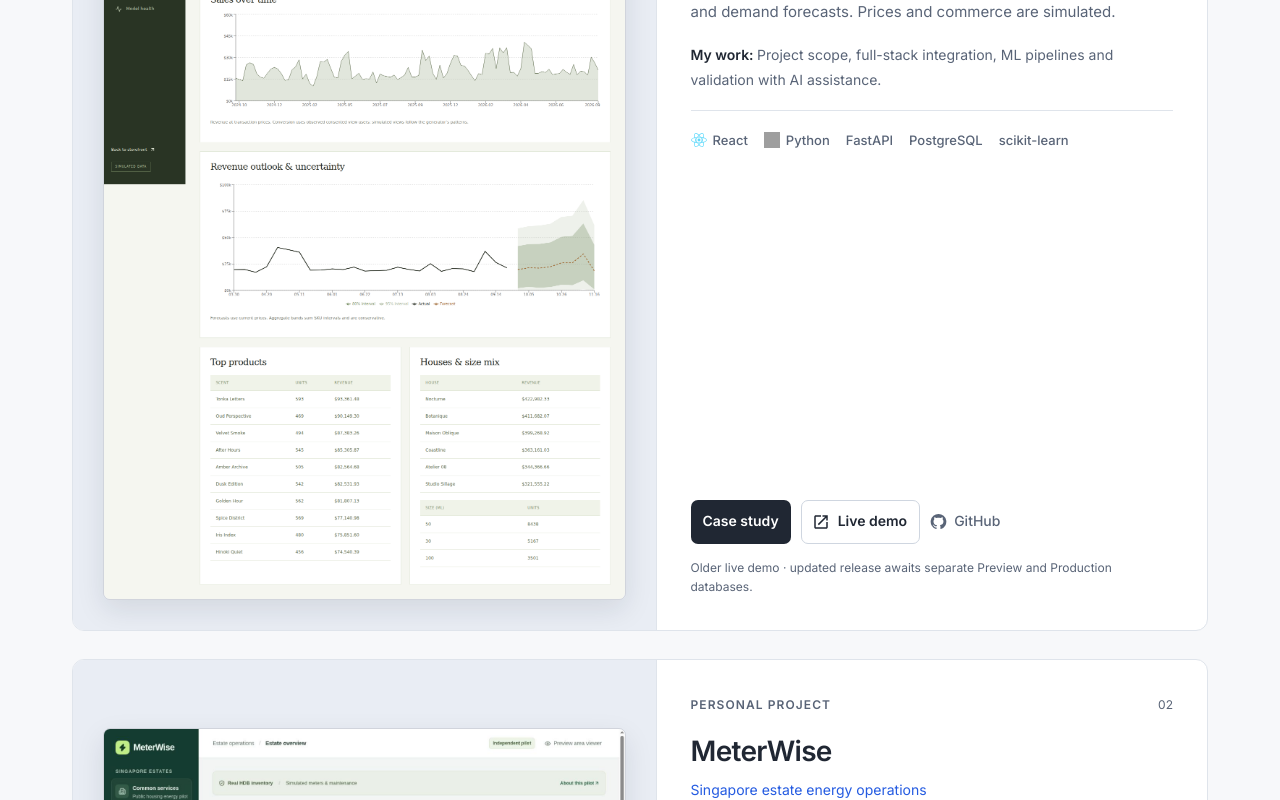
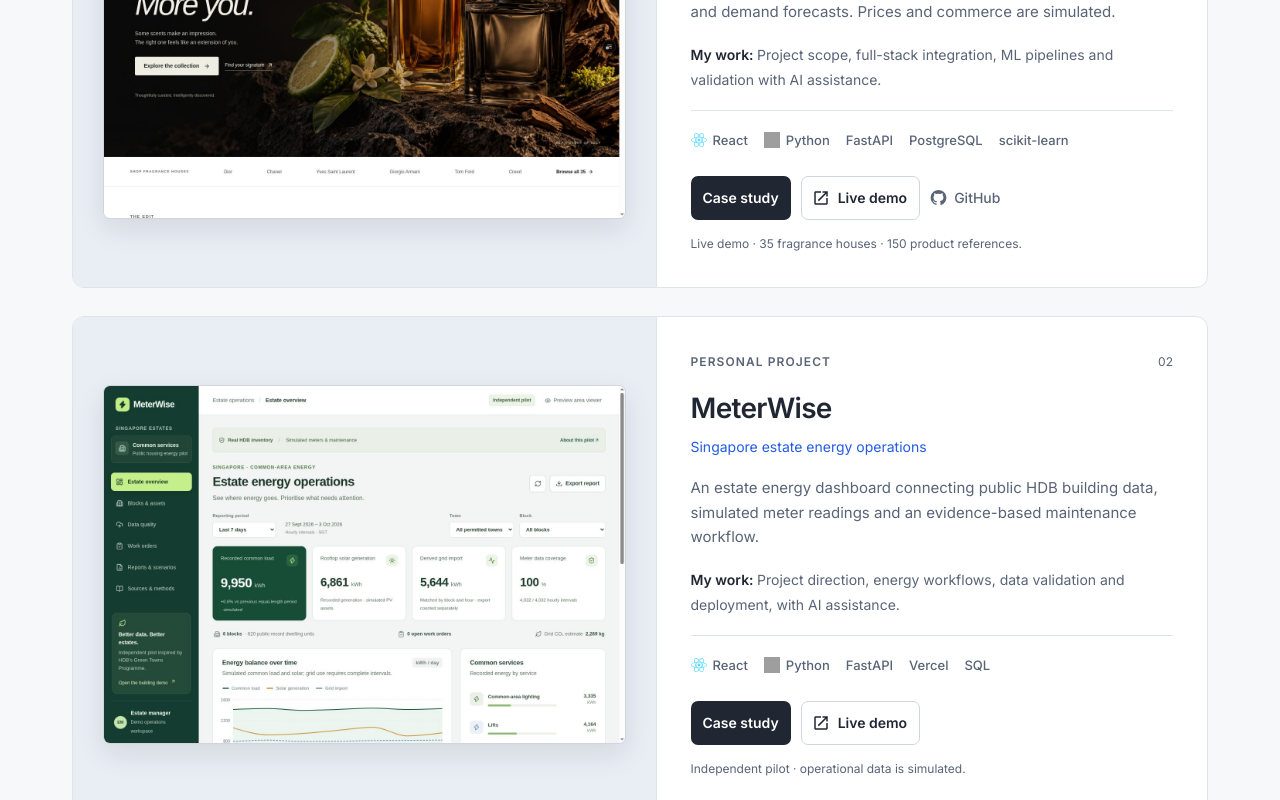
Before and after one commit to TeddyQyuon/TeddyQyuonPortfolio, a React (Vite) app: page / in a window 1280 px wide. Shown: the part 1372-2172 px from the top of the page. Built offline with nearby package versions, Linux system fonts and the light colour scheme; grey boxes are pictures that could not be loaded.

Commit message:
Publish verified SCENTHAUS live demo and storefront cover
Update the homepage card and case study for the promoted 35-house, 150-product release. Record native and runtime-only checks, retain simulation limits, and use the verified hosted storefront screenshot.

```diff
--- a/src/data/projects.js
+++ b/src/data/projects.js
@@ -17,6 +17,7 @@
 import meterwiseWorkOrders from '../assets/images/projects/meterwise/work-order-audit.jpg';
 import playlistPortHome from '../assets/images/projects/playlist-port-live-home.jpg';
 import scenthausOverview from '../assets/images/projects/scenthaus/admin-overview.png';
+import scenthausStorefront from '../assets/images/projects/scenthaus/storefront-verified.jpg';
 
 const projectData = [
   {
@@ -28,7 +29,7 @@
     cardSummary: 'A beauty-retail fragrance storefront with a searchable directory of 35 houses, 150 product references, explainable recommendations and demand forecasts. Prices and commerce are simulated.',
     cardContribution: 'Project scope, full-stack integration, ML pipelines and validation with AI assistance.',
     cardTechnologies: ['React', 'Python', 'FastAPI', 'PostgreSQL', 'scikit-learn'],
-    cardNote: 'Older live demo · updated release awaits separate Preview and Production databases.',
+    cardNote: 'Live demo · 35 fragrance houses · 150 product references.',
     slug: 'scenthaus-intelligence',
     name: 'SCENTHAUS Intelligence — Fragrance Shop and ML Pipeline',
     category: 'Full-Stack',
@@ -36,11 +37,11 @@
     role: 'AI-assisted personal project',
     summary: 'A React/Vite and Python FastAPI fragrance shop backed by PostgreSQL, combining a searchable 35-house brand directory, direct brand filters, a scent quiz, persistent wishlist and bag with recommendations, demand forecasts and a protected admin dashboard.',
     problem: 'A new fragrance shop needs a way to help customers discover suitable scents and plan inventory before it has real order history.',
-    solution: 'A simulated-commerce pipeline compares content, collaborative, basket and quiz-based recommendations with seasonal-naive, LightGBM, LSTM and N-BEATS SKU forecasts. The deployment configuration prepares the React/Vite storefront and FastAPI service for Vercel Services with separate Neon PostgreSQL databases.',
+    solution: 'A simulated-commerce pipeline compares content, collaborative, basket and quiz-based recommendations with seasonal-naive, LightGBM, LSTM and N-BEATS SKU forecasts. The deployment uses Vercel Services for the React/Vite storefront and FastAPI service with separate Neon PostgreSQL databases.',
     dataset: '2,000 simulated users, 78 weeks of history, 150 fragrance product references across 35 brands and 297 size variants. Orders, browsing activity and demand are simulated; product authenticity and availability are not verified. No real customer history or commercial uplift is claimed.',
     dataPreparation: 'Training gates check nulls, duplicate order lines, invalid prices/quantities and outliers. Evaluation uses temporal cutoffs, excludes previously bought scents, and keeps an untouched forecasting holdout.',
     models: 'Popularity, item-item CF, hybrid and two-tower recommender variants; BM25/dense/hybrid search on 60 unreviewed draft labels; seasonal-naive, LightGBM, LSTM and N-BEATS forecasts evaluated across three origins.',
-    results: 'On simulated data, item-item CF NDCG@10 is 0.13731, full two-tower 0.13405 and popularity 0.10609; the BPR variant scores 0.14087. LSTM SKU WAPE averages 86.70% and MASE 0.795 across three seeds and three test origins. Hybrid search MRR@10 is 0.95278 on 60 rule-generated labels with none human-reviewed. Native CI passed 65 Python tests and Ruff; the earlier runtime passed three browser journeys and the frontend build. The beauty-retail refresh adds a fourth brand-navigation journey and passes a local production build. Vercel Preview built the storefront but stopped before API initialization because its database URL is missing; Production still serves the legacy catalogue. Results measure pipelines on simulated data, not real-market performance.',
+    results: 'On simulated CI data, item-item CF NDCG@10 is 0.13731, full two-tower 0.13405 and popularity 0.10609; the BPR variant scores 0.14087. LSTM SKU WAPE averages 86.70% and MASE 0.795 across three seeds and three test origins. Hybrid search MRR@10 is 0.95278 on 60 rule-generated labels with none human-reviewed. The storefront passed full native CI: actual training, 65 Python tests, Ruff, four browser journeys and the production frontend build. The current deployment initializer passed seven native PostgreSQL runtime, build-lock and timeout tests, four browser journeys, Ruff and the build. The database timeout override applies only to the training transaction. The packaged API passed isolated runtime-only checks without training libraries. Hosted Preview and Production checks verified catalogue counts, model startup, semantic search, access restrictions, persistent bags and simulated checkout against separate Neon databases. Results measure pipelines on simulated data, not real-market performance.',
     technologies: ['React', 'Vite', 'JavaScript', 'Tailwind CSS', 'Python', 'FastAPI', 'PostgreSQL', 'SQLAlchemy', 'scikit-learn', 'LightGBM', 'MLflow', 'Vercel', 'pytest'],
     features: [
       'Searchable directory of all 35 fragrance houses, direct brand filters and quick bag actions',
@@ -58,19 +59,23 @@
       'FastAPI session authentication, CSRF and role-protected REST API',
       'PostgreSQL customer state, events, orders and forecast snapshots',
       'Precomputed recommendation/forecast artifacts; separate batch training and MLflow tracking',
-      'Vercel Services storefront/API configuration with separate Preview and Production Neon databases required',
+      'Vercel Services storefront/API with separate Preview and Production Neon databases',
     ],
     challenges: 'Avoiding temporal leakage, handling sparse/new SKUs, preserving stock and checkout consistency, and separating heavy training from the serverless serving runtime.',
     learnings: 'How recommendation evaluation, forecast uncertainty, inventory planning and privacy-aware personalization fit into a complete application, while reporting simulation limits honestly.',
     screenshots: [{
+      src: scenthausStorefront,
+      alt: 'SCENTHAUS fragrance storefront with real product references, brand navigation and quick bag actions.',
+      caption: '35-house storefront captured during hosted verification. Product references are real; prices, stock and commerce are simulated.',
+    }, {
       src: scenthausOverview,
       alt: 'SCENTHAUS protected admin dashboard showing sales, forecast intervals and inventory indicators on simulated data.',
-      caption: 'Admin interface captured during local browser verification. Sales and demand are simulated. The published source is not live on Vercel: Preview API setup is waiting for its separate database.',
+      caption: 'Admin interface captured during browser verification. Sales and demand are simulated.',
     }],
     repositoryUrl: 'https://github.com/TeddyQyuon/scenthaus-intelligence',
     demoUrl: 'https://scenthaus-intelligence.vercel.app/',
-    demoLabel: 'Older live demo',
-    demoAccessNote: 'This Vercel site is the earlier release, with illustrative scents and simulated sales. The updated real-product reference-catalogue release is pending separate Preview and Production databases.',
+    demoLabel: 'Live demo',
+    demoAccessNote: 'The live demo includes all 35 fragrance houses and 150 product references. Prices, stock and orders are simulated; checkout takes no payment and there is no fulfilment.',
     reportUrl: null,
   },
   {
```
